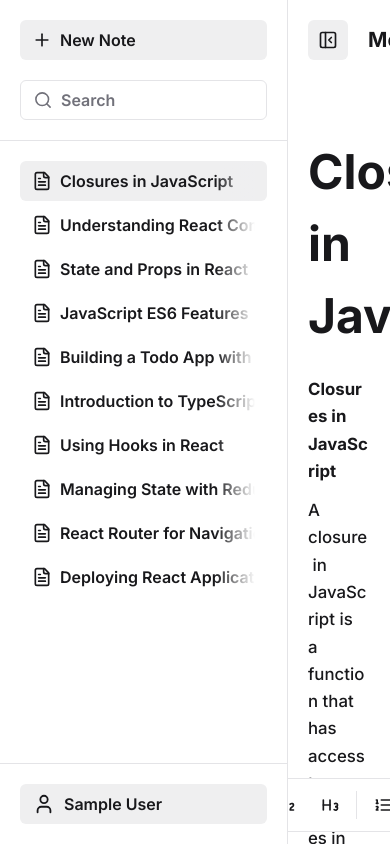
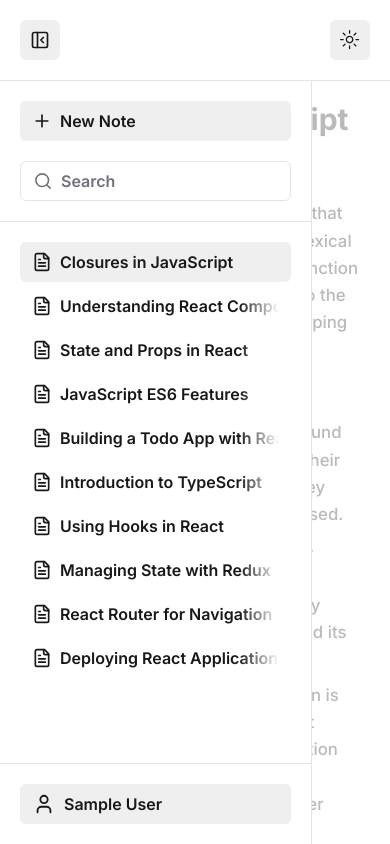
Before and after one commit to SwayamRabari/memorious, a Next.js app: page /dashboard in a window 390 px wide. Built offline with nearby package versions, Linux system fonts and the light colour scheme; no server answers; sample sign-in values are in the browser's storage.

Commit message:
feat: Refactor dashboard layout for improved responsiveness and update editor styles

```diff
--- a/src/app/dashboard/page.tsx
+++ b/src/app/dashboard/page.tsx
@@ -74,11 +74,28 @@ const Dashboard = () => {
   }
 
   return (
-    <div className="flex h-screen w-screen transition-colors duration-150">
+    <div className="flex flex-col h-screen w-screen transition-colors duration-150">
+      <div className="header border-b border-border flex sm:hidden justify-between items-center w-full p-5">
+        <div className="flex gap-5">
+          <Button
+            variant={'secondary'}
+            className="h-10 w-10"
+            onClick={() => setIsSidebarOpen(!isSidebarOpen)}
+          >
+            {isSidebarOpen ? (
+              <PanelLeftClose className="h-5 w-5 flex-shrink-0" />
+            ) : (
+              <PanelLeftOpen className="h-5 w-5 flex-shrink-0" />
+            )}
+          </Button>
+        </div>
+        <ModeToggle />
+      </div>
+      <div className="flex flex-1 overflow-hidden relative">
         <div
-        className={`sidebar ${
-          isSidebarOpen ? 'w-[18rem]' : 'w-0 border-r-0'
-        } overflow-hidden flex-shrink-0 border-r flex flex-col transition-all duration-500 text-nowrap flex-nowrap`}
+          className={`sidebar absolute sm:relative h-full ${
+            isSidebarOpen ? 'w-[80%] sm:w-[18rem] ' : 'w-0 border-r-0'
+          } overflow-hidden bg-background z-50 flex-shrink-0 border-r flex flex-col transition-all duration-500 text-nowrap flex-nowrap`}
         >
           <div className="flex flex-col gap-5 p-5 border-b border-border">
             <div>
@@ -144,7 +161,7 @@ const Dashboard = () => {
           </div>
         </div>
         <div className="mainsection w-full flex flex-col relative overflow-auto flex-shrink-0 flex-1">
-        <div className="header flex justify-between items-center w-full p-5">
+          <div className="header hidden sm:flex justify-between items-center w-full p-5">
             <div className="flex gap-5">
               <Button
                 variant={'secondary'}
@@ -161,19 +178,26 @@ const Dashboard = () => {
             </div>
             <ModeToggle />
           </div>
-        <div className="scrollarea overflow-auto">
+          <div
+            className={`scrollarea  overflow-auto flex-1 transition-all duration-500
+              ${isSidebarOpen ? 'opacity-30 sm:opacity-100' : 'opacity-100'}`}
+          >
             <div
               className={`editorsection h-full px-5 sm:px-10 ${
                 isSidebarOpen ? 'lg:px-24' : 'lg:px-60'
-            } py-14 flex flex-1 flex-col gap-6 transition-all duration-500`}
+              } py-5 sm:py-14 flex flex-1 flex-col gap-6 transition-all duration-500`}
             >
-            <div className="title w-full h-fit font-bold text-5xl leading-normal text-balance">
+              <div
+                className="title w-full h-fit font-bold text-3xl sm:text-5xl text-balance"
+                style={{ lineHeight: '1.2' }}
+              >
                 {selectedNote !== null
                   ? notesArray[selectedNote].title
                   : 'Select a note'}
               </div>
-            <div className="w-full pb-40">
+              <div className="w-full pb-40 flex-1">
                 <Tiptap />
+              </div>
             </div>
           </div>
         </div>
--- a/src/app/globals.css
+++ b/src/app/globals.css
@@ -124,7 +124,7 @@ pre {
 }
 
 code {
-  @apply bg-secondary text-secondary-foreground px-2 py-[2px] rounded-md overflow-x-auto whitespace-pre;
+  @apply bg-secondary text-secondary-foreground px-2 py-[2px] rounded-md overflow-x-auto whitespace-pre text-[1rem];
 }
 
 pre::-webkit-scrollbar {
--- a/src/components/editor.tsx
+++ b/src/components/editor.tsx
@@ -23,6 +23,7 @@ import {
 import { Button } from './ui/button';
 import ListItem from '@tiptap/extension-list-item';
 import { BubbleMenu as BubbleMenuExtension } from '@tiptap/extension-bubble-menu';
+import { EditorState } from '@tiptap/pm/state';
 
 const Tiptap = () => {
   const editor = useEditor({
@@ -109,7 +110,7 @@ closure(); // Output: 10</code></pre><p>In this example, <code>innerFunction</co
       )}
       <div v-if={editor}>
         {editor && (
-          <div className="w-full absolute bottom-0 flex justify-center items-center py-3 left-0 z-10">
+          <div className="w-full absolute bottom-0 hidden sm:flex justify-center items-center py-3 left-0 z-10">
             <div className="bg-background border-[1.5px] border-border w-fit p-2 rounded-xl flex items-center gap-2 flex-shrink-0">
               <Button
                 onClick={() => editor.chain().focus().toggleBold().run()}
```
Lines whose indentation alone changed are shown as unchanged.
